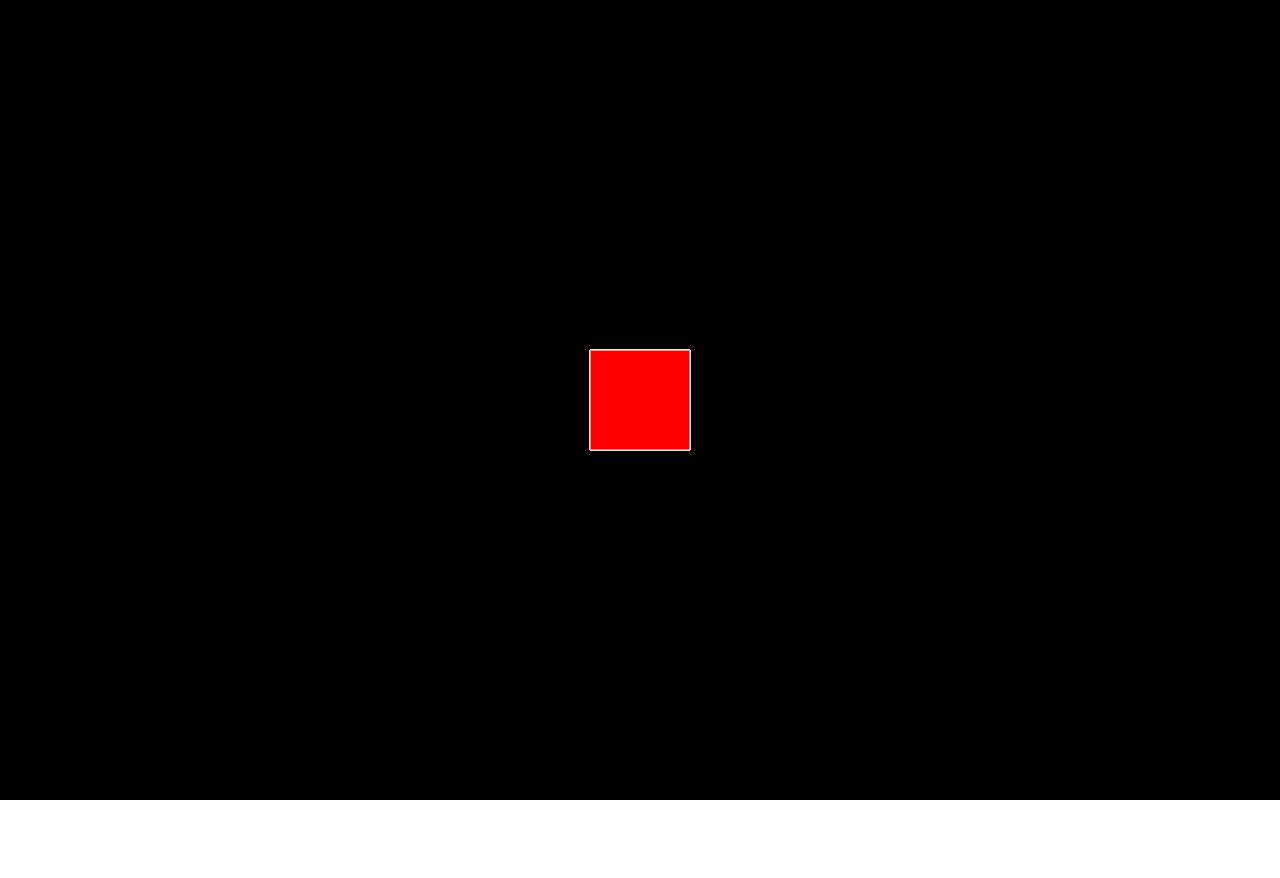
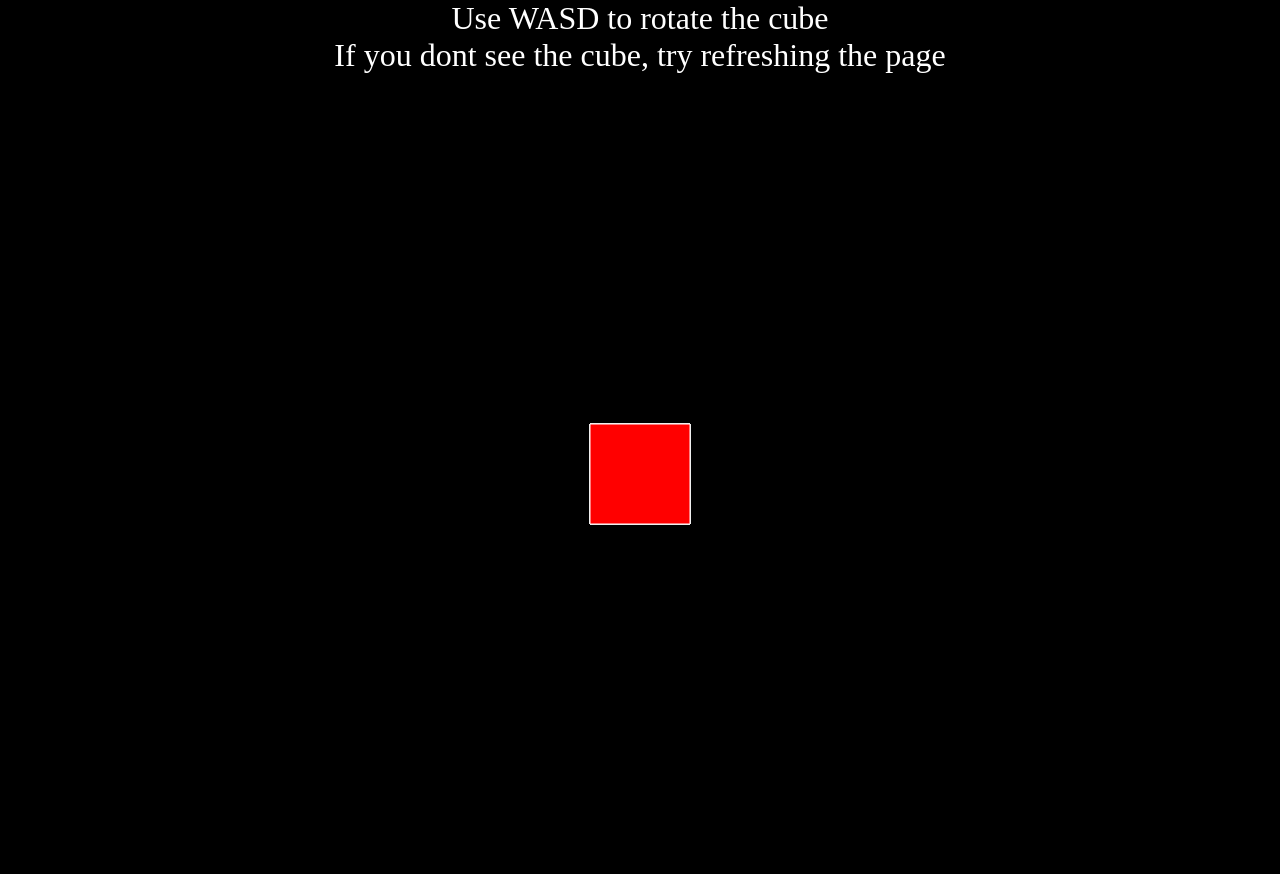
Before and after one commit to AnthonyMellon/JS_3D_Drawing, a plain HTML site: page JS_Cube/index.html in a window 1280 px wide. Before the commit the page ends 804 px from the top, so only its background shows below. Drawn offline with Linux system fonts and the light colour scheme; files whose address does not match are found by name.

Commit message:
quickly threw in some instruction text

```diff
--- a/JS_Cube/Style/mainstyle.css
+++ b/JS_Cube/Style/mainstyle.css
@@ -2,3 +2,11 @@ body {
     margin: 0;
     overflow: hidden;
 }
+
+.instructions {
+    display: flex;
+    background-color: black;
+    color: white;
+    justify-content: center;
+    font-size: xx-large;
+}
--- a/JS_Cube/index.html
+++ b/JS_Cube/index.html
@@ -8,6 +8,12 @@
     <title>C U B E</title>
 </head>
 <body>
+    <div class="instructions">
+       Use WASD to rotate the cube
+    </div>
+    <div class="instructions">
+        If you dont see the cube, try refreshing the page
+    </div>
     <canvas class="myCanvas">
         <p>suitable fallback :^)</p>
     </canvas>
```
